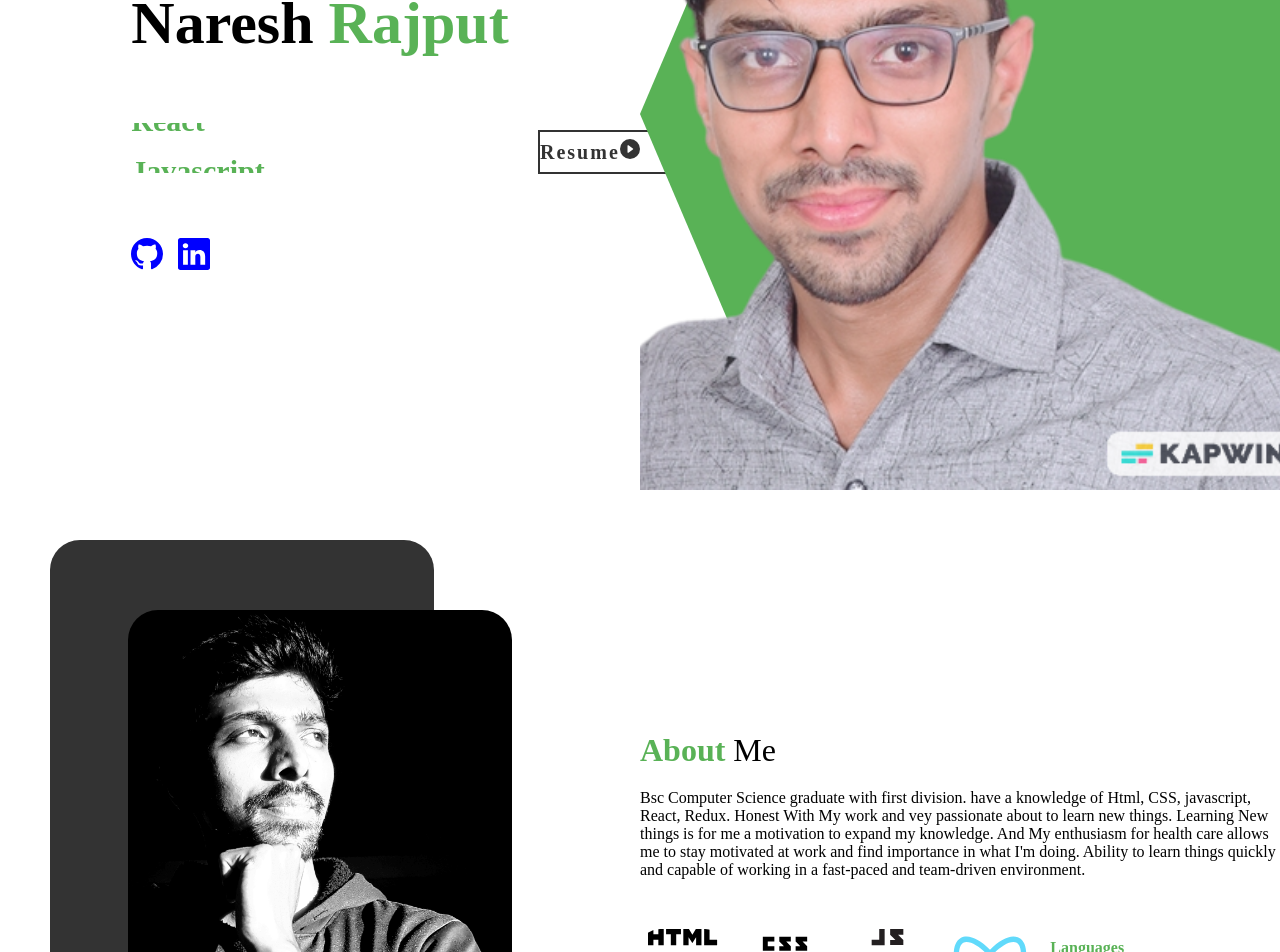
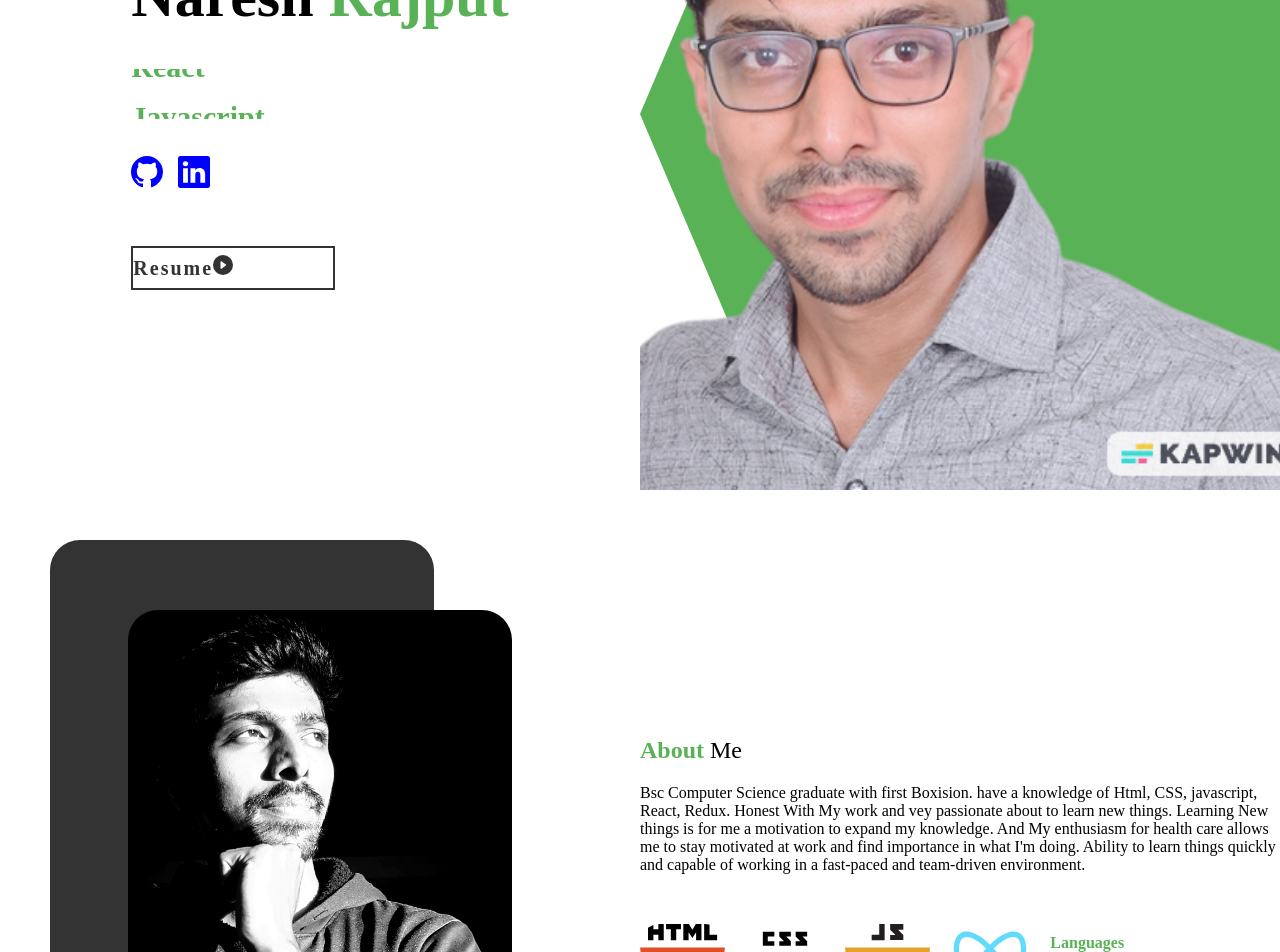
Before and after one commit to nmewada01/portfolio, a React (Create React App) app: page / in a window 1280 px wide. Shown: the part 360-1312 px from the top of the page. Built offline with nearby package versions, Linux system fonts and the light colour scheme; a web font is replaced by a local one.

Commit message:
chakra ui on working

```diff
--- a/package.json
+++ b/package.json
@@ -3,10 +3,15 @@
   "version": "0.1.0",
   "private": true,
   "dependencies": {
+    "@chakra-ui/icons": "^2.0.9",
+    "@chakra-ui/react": "^2.3.2",
+    "@emotion/react": "^11.10.4",
+    "@emotion/styled": "^11.10.4",
     "@testing-library/jest-dom": "^5.16.4",
     "@testing-library/react": "^13.3.0",
     "@testing-library/user-event": "^13.5.0",
     "emailjs-com": "^3.2.0",
+    "framer-motion": "^7.3.2",
     "react": "^18.2.0",
     "react-dom": "^18.2.0",
     "react-icons": "^4.4.0",
--- a/src/components/Navbar/Navbar.jsx
+++ b/src/components/Navbar/Navbar.jsx
@@ -1,10 +1,11 @@
+import { Box } from "@chakra-ui/react";
 import React from "react";
 import { Link } from "react-scroll";
 import styles from "./Navbar.module.css";
 const Navbar = () => {
   return (
-    <div className={styles.root}>
-      <div className={styles.navsCont}>
+    <Box className={styles.root}>
+      <Box className={styles.navsCont}>
         <Link
           to="intro"
           smooth={true}
@@ -13,7 +14,7 @@ const Navbar = () => {
           spy={true}
           hashSpy={true}
         >
-          <div className={styles.nav}>Intro</div>
+          <Box className={styles.nav}>Intro</Box>
         </Link>
         <Link
           to="about"
@@ -23,7 +24,7 @@ const Navbar = () => {
           spy={true}
           hashSpy={true}
         >
-          <div className={styles.nav}>About</div>
+          <Box className={styles.nav}>About</Box>
         </Link>
         <Link
           to="portfoliolist"
@@ -33,7 +34,7 @@ const Navbar = () => {
           spy={true}
           hashSpy={true}
         >
-          <div className={styles.nav}>Project</div>
+          <Box className={styles.nav}>Project</Box>
         </Link>
         <Link
           to="contact"
@@ -43,10 +44,10 @@ const Navbar = () => {
           spy={true}
           hashSpy={true}
         >
-          <div className={styles.nav}>Contact</div>
+          <Box className={styles.nav}>Contact</Box>
         </Link>
-      </div>
-    </div>
+      </Box>
+    </Box>
   );
 };
 
--- a/src/components/about/About.jsx
+++ b/src/components/about/About.jsx
@@ -4,45 +4,51 @@ import javascript from "../../img/javascript.svg";
 import html from "../../img/html.svg";
 import css from "../../img/css.svg";
 import myImage from "../../img/png.png";
+import { Box, Heading, Image, Text } from "@chakra-ui/react";
 
 const About = () => {
   return (
-    <div className="a" id="about">
-      <div className="a-left">
-        <div className="a-card bg"></div>
-        <div className="a-card">
-          <img src={myImage} alt="" className="a-img" />
-        </div>
-      </div>
-      <div className="a-right">
-        <h1 className="a-title"> <span style={{ color:"#59b256",fontWeight:"bold" }}>About</span> Me</h1>
-        <p className="a-sub">
-          Bsc Computer Science graduate with first division. have a knowledge of
+    <Box className="a" id="about">
+      <Box className="a-left">
+        <Box className="a-card bg"></Box>
+        <Box className="a-card">
+          <Image src={myImage} alt="" className="a-img" />
+        </Box>
+      </Box>
+      <Box className="a-right">
+        <Heading className="a-title">
+
+          <span style={{ color: "#59b256", fontWeight: "bold" }}>About</span> Me
+        </Heading>
+        <Text className="a-sub">
+          Bsc Computer Science graduate with first Boxision. have a knowledge of
           Html, CSS, javascript, React, Redux. Honest With My work and vey
           passionate about to learn new things. Learning New things is for me a
           motivation to expand my knowledge. And My enthusiasm for health care
           allows me to stay motivated at work and find importance in what I'm
           doing. Ability to learn things quickly and capable of working in a
           fast-paced and team-driven environment.
-        </p>
+        </Text>
         {/* <p className="a-desc">
 
         </p> */}
-        <div className="a-award">
-          <img src={html} alt="" className="a-award-img" />
-          <img src={css} alt="" className="a-award-img" />
-          <img src={javascript} alt="" className="a-award-img" />
-          <img src={React} alt="" className="a-award-img" />
-          <div className="a-award-texts">
-            <h4 className="a-award-title" style={{ color:"#59b256" }} >Languages</h4>
-            <p className="a-award-desc">
+        <Box className="a-award">
+          <Image src={html} alt="" className="a-award-img" />
+          <Image src={css} alt="" className="a-award-img" />
+          <Image src={javascript} alt="" className="a-award-img" />
+          <Image src={React} alt="" className="a-award-img" />
+          <Box className="a-award-texts">
+            <Text className="a-award-title" style={{ color: "#59b256" }}>
+              Languages
+            </Text>
+            <Text className="a-award-desc">
               I have learned html,css,javascript,React and Currently Working on
               Mern Stack Development.
-            </p>
-          </div>
-        </div>
-      </div>
-    </div>
+            </Text>
+          </Box>
+        </Box>
+      </Box>
+    </Box>
   );
 };
 
--- a/src/components/introduction/Intro.jsx
+++ b/src/components/introduction/Intro.jsx
@@ -1,42 +1,45 @@
 import "./intro.css";
 import profile from "../../img/myProfile.png";
 import { BsFillPlayCircleFill, BsGithub, BsLinkedin } from "react-icons/bs";
+import { Box, Heading, Image, Text } from "@chakra-ui/react";
 
 const Intro = () => {
   return (
-    <div className="i" id="intro">
-      <div className="i-left">
-        <div className="i-left-wrapper">
-          <h2 className="i-intro">Hello, My name is</h2>
-          <h1 className="i-name">Naresh <span style={{ color:"#59b256" }}>Rajput</span></h1>
-          <div className="i-title">
-            <div className="i-title-wrapper">
-              <div className="i-title-item">Full Stack Developer</div>
-              <div className="i-title-item">Chakra UI</div>
-              <div className="i-title-item">React</div>
-              <div className="i-title-item">Javascript</div>
-              <div className="i-title-item">Html/CSS</div>
-            </div>
-          </div>
-          <div style={{ display: "flex", gap: "15px", marginBottom: "1rem" }}>
-            <div>
+    <Box className="i" id="intro">
+      <Box className="i-left">
+        <Box className="i-left-wrapper">
+          <Text className="i-intro">Hello, My name is</Text>
+          <Heading className="i-name">
+            Naresh <span style={{ color: "#59b256" }}>Rajput</span>
+          </Heading>
+          <Box className="i-title">
+            <Box className="i-title-wrapper">
+              <Box className="i-title-item">Full Stack Developer</Box>
+              <Box className="i-title-item">Chakra UI</Box>
+              <Box className="i-title-item">React</Box>
+              <Box className="i-title-item">Javascript</Box>
+              <Box className="i-title-item">Html/CSS</Box>
+            </Box>
+          </Box>
+          <Box style={{ display: "flex", gap: "15px", marginBottom: "1rem" }}>
+            <Box>
               <a href="https://github.com/nmewada01" target="blank">
                 <BsGithub size="2rem" style={{ color: "blue" }} />
               </a>
-            </div>
-            <div>
+            </Box>
+            <Box>
               <a
                 href="https://www.linkedin.com/in/naresh-rajput-659ab5220/"
                 target="blank"
               >
                 <BsLinkedin size="2rem" style={{ color: "blue" }} />
               </a>
-            </div>
-          </div>
+            </Box>
+          </Box>
 
           {/* --------------------------------------------------------------------------------------------- */}
 
-          <div class="wrapper">
+          <Box class="wrapper">
             <a
               className="resume_link"
               href="https://drive.google.com/drive/folders/1ACwtO3YPLTFm95n9KqqH-PM16CASyZG8"
@@ -47,20 +50,20 @@ const Intro = () => {
                 <BsFillPlayCircleFill />
               </span>
             </a>
-          </div>
+          </Box>
 
           {/* ------------------------------------------------------------------------------------------------------ */}
 
           {/* <p className="i-desc">
 
           </p> */}
-        </div>
-      </div>
-      <div className="i-right">
-        <div className="i-bg"></div>
-        <img src={profile} alt="" className="i-img" />
-      </div>
-    </div>
+        </Box>
+      </Box>
+      <Box className="i-right">
+        <Box className="i-bg"></Box>
+        <Image src={profile} alt="" className="i-img" />
+      </Box>
+    </Box>
   );
 };
 
```
Also changed, not shown: 1 other file (tests, documents, lock files or other folders).
